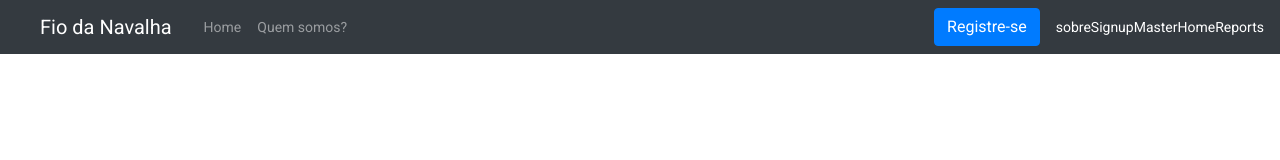
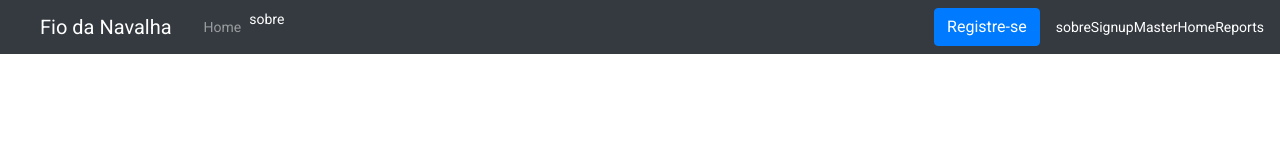
Before and after one commit to PedroCandiido/Front-FioDaNavalha-pt2, an Angular app: page / in a window 1280 px wide. Shown: the top 160 px of the page. Built offline with nearby package versions, Linux system fonts and the light colour scheme.

Commit message:
Update menu.component.html

```diff
--- a/src/app/menu/menu.component.html
+++ b/src/app/menu/menu.component.html
@@ -7,7 +7,8 @@
                 <a routerLink="/home" class="nav-link">Home</a>
             </li>
             <li class="nav-item">
-                <a routerLink="/sobre" class="nav-link">Quem somos?</a>
+                <a routerLink="/sobre" routerLinkActive="selected" (click)="goToSobre()">sobre</a><br>
+                <!--<a routerLink="/sobre" class="nav-link">Quem somos?</a>-->
             </li>
         </ul>
     </div>
```
